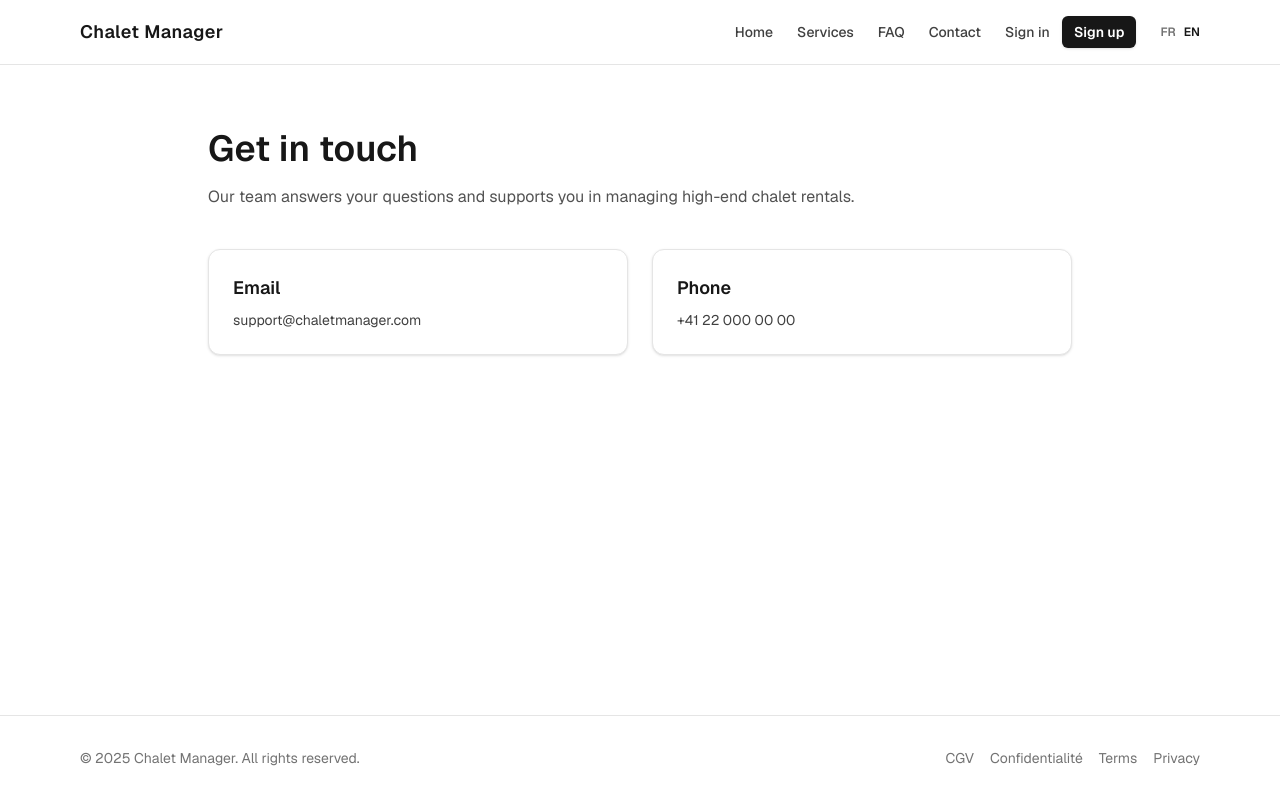
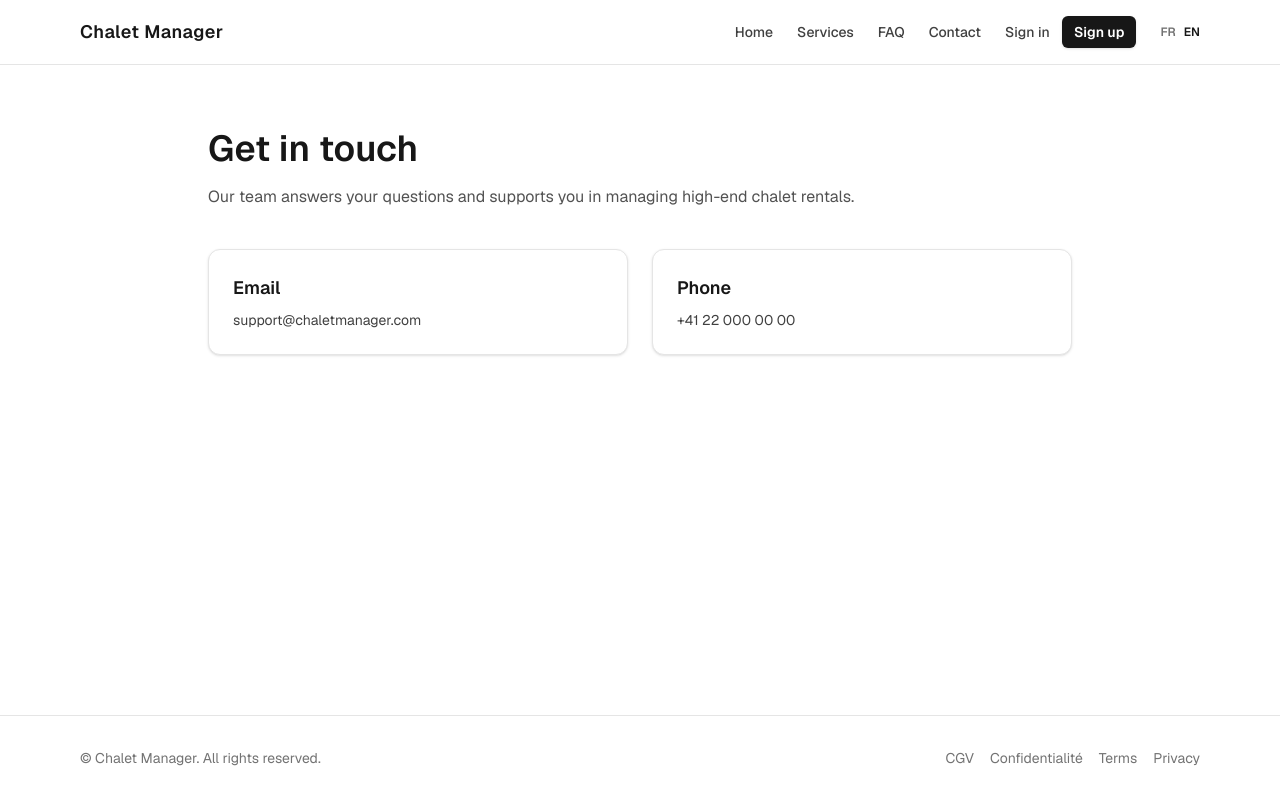
Before and after one commit to devillers/chaletManager3, a Next.js app: page /en/contact in a window 1280 px wide. Built offline with nearby package versions, Linux system fonts and the light colour scheme.

Commit message:
Remove dynamic year from footer

```diff
--- a/components/Footer.jsx
+++ b/components/Footer.jsx
@@ -5,14 +5,10 @@ import { useDictionary } from "../lib/i18n/context";
 
 export default function Footer() {
   const dict = useDictionary();
-  const year = new Date().getFullYear();
   return (
     <footer className="border-t border-neutral-200 bg-white py-8">
       <div className="mx-auto flex max-w-6xl flex-col gap-3 px-4 text-sm text-neutral-500 md:flex-row md:items-center md:justify-between">
-        <p>
-          {dict.footer.copyright}
-          {year} {dict.footer.rights}
-        </p>
+        <p>{dict.footer.notice}</p>
         <div className="flex gap-4">
           <Link className="hover:text-neutral-800" href="/fr/terms">
             CGV
```
Also changed, not shown: lib/i18n/dictionaries.js.
